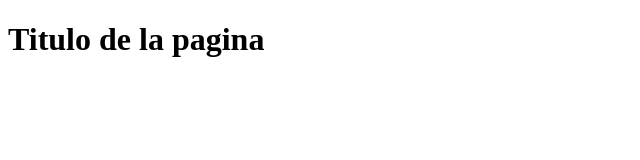
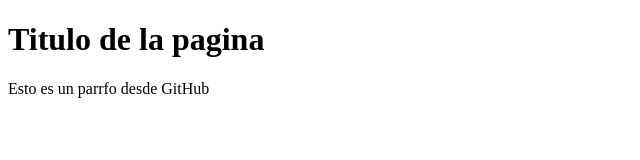
Before and after one commit to guti28832/vs_proyecto, a plain HTML site: page index.html in a window 1280 px wide. Shown: the whole page, without its empty margins (0-640 px from the left). Drawn offline with Linux system fonts and the light colour scheme.

Commit message:
Update index.html

```diff
--- a/index.html
+++ b/index.html
@@ -7,6 +7,7 @@
 </head>
 <body>
     <h1>Titulo de la pagina</h1>
+    <p>Esto es un parrfo desde GitHub</p>
 
 </body>
 </html>
```
